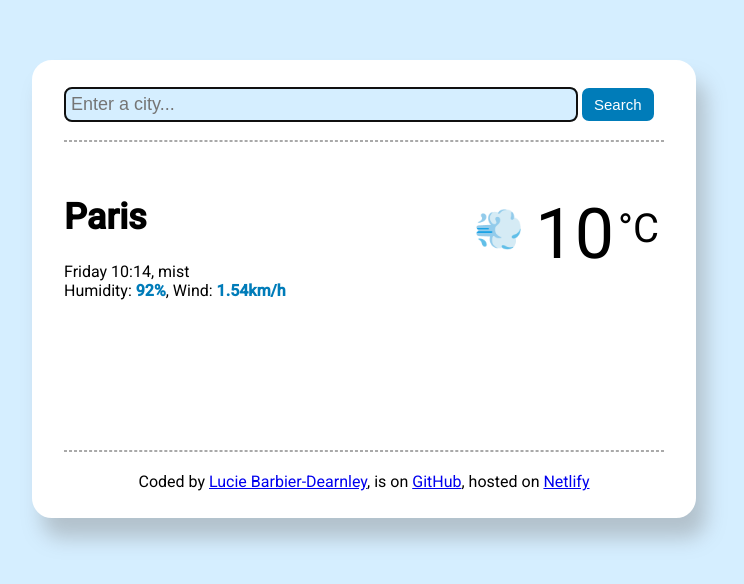
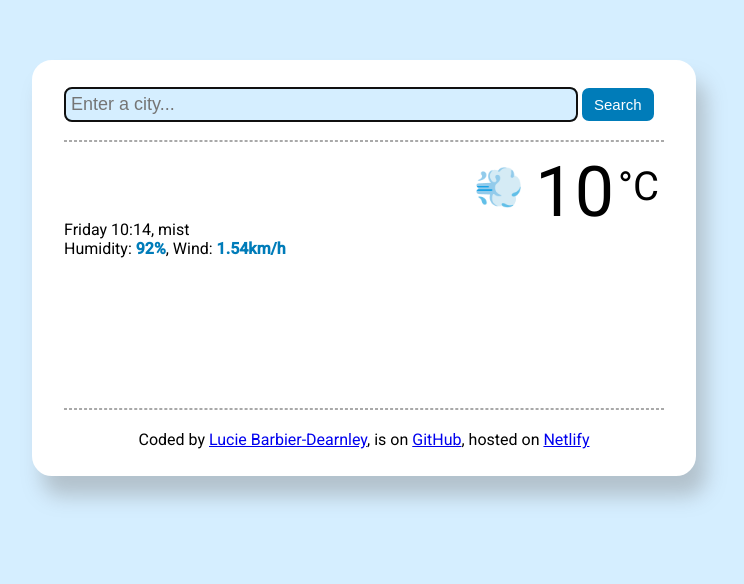
Before and after one commit to luciebarbierdearnley/first-weather-app, a plain HTML site: page index.html in a window 1280 px wide. Shown: the whole page, without its empty margins (276-1020 px from the left). Drawn offline with nearby package versions, Linux system fonts and the light colour scheme; no server answers.

Commit message:
Remove hard coded h1 value

```diff
--- a/index.html
+++ b/index.html
@@ -33,7 +33,7 @@
       <hr />
       <main>
         <div>
-          <h1 id="city">Paris</h1>
+          <h1 id="city"></h1>
           <p>
             Friday 10:14, mist <br />
             Humidity: <b>92%</b>, Wind: <b>1.54km/h </b>
--- a/src/index.js
+++ b/src/index.js
@@ -21,3 +21,5 @@ function showCity(event) {
 
 let search = document.querySelector("#search-form");
 search.addEventListener("submit", showCity);
+
+searchCity("Paris");
```
